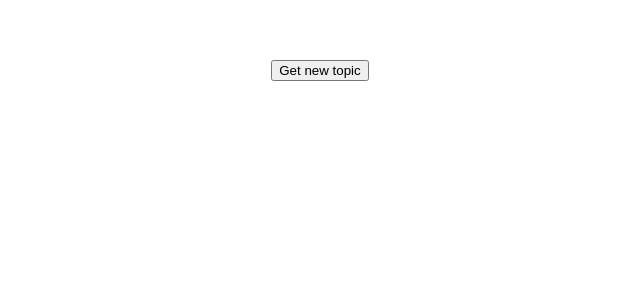
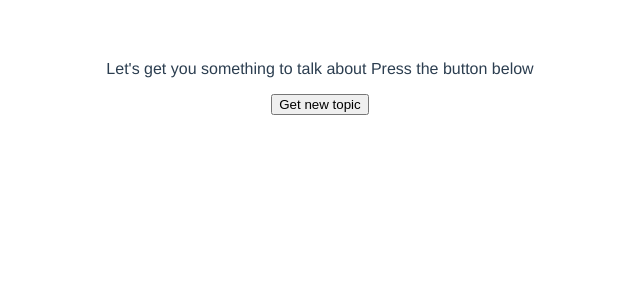
Before and after one commit to JunoNgx/chattie, a Vue app: page / in a window 1280 px wide. Shown: the top 300 px of the page, without its empty margins (320-960 px from the left). Built offline with nearby package versions, Linux system fonts and the light colour scheme.

Commit message:
Setup sass

```diff
--- a/src/App.vue
+++ b/src/App.vue
@@ -7,7 +7,7 @@
     import topicList from "./data/topics.json"
 
     const randoString = "Blah blah blah";
-    const promptStr = "";
+    const promptStr = "Let's get you something to talk about\nPress the button below";
 
     export default {
         data() {
@@ -48,13 +48,14 @@
     // }
 </script>
 
-<style>
-    #app {
+<style lang="sass">
+
+#app
     font-family: Avenir, Helvetica, Arial, sans-serif;
     -webkit-font-smoothing: antialiased;
     -moz-osx-font-smoothing: grayscale;
     text-align: center;
     color: #2c3e50;
     margin-top: 60px;
-    }
+
 </style>
--- a/src/components/PromptDisplay.vue
+++ b/src/components/PromptDisplay.vue
@@ -1,17 +1,14 @@
 <template>
     <div>
         <p>{{prompt}}</p>
-        <button @click="getNewPrompt"> Get new topic</button>
+        <button @click="getNewPrompt">Get new topic</button>
     </div>
 </template>
 
 <script>
     export default {
         props: {
-            prompt: {
-                type: String,
-                default: "Let's get you something to talk about\nPress the button below"
-            }
+            prompt: String,
         },
         methods: {
             getNewPrompt() {
```
Also changed, not shown: package.json (+9 -1 lines), 1 other file (tests, documents, lock files or other folders). Lines whose indentation alone changed are shown as unchanged.
